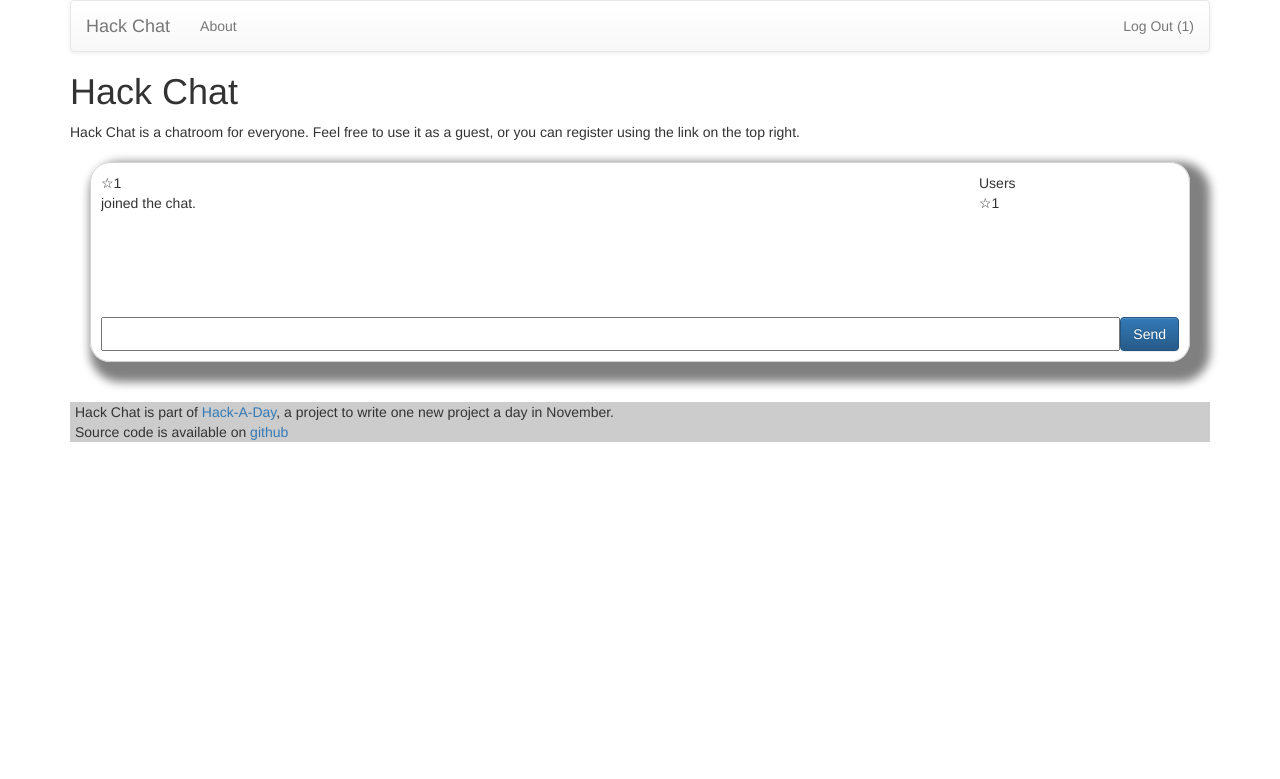
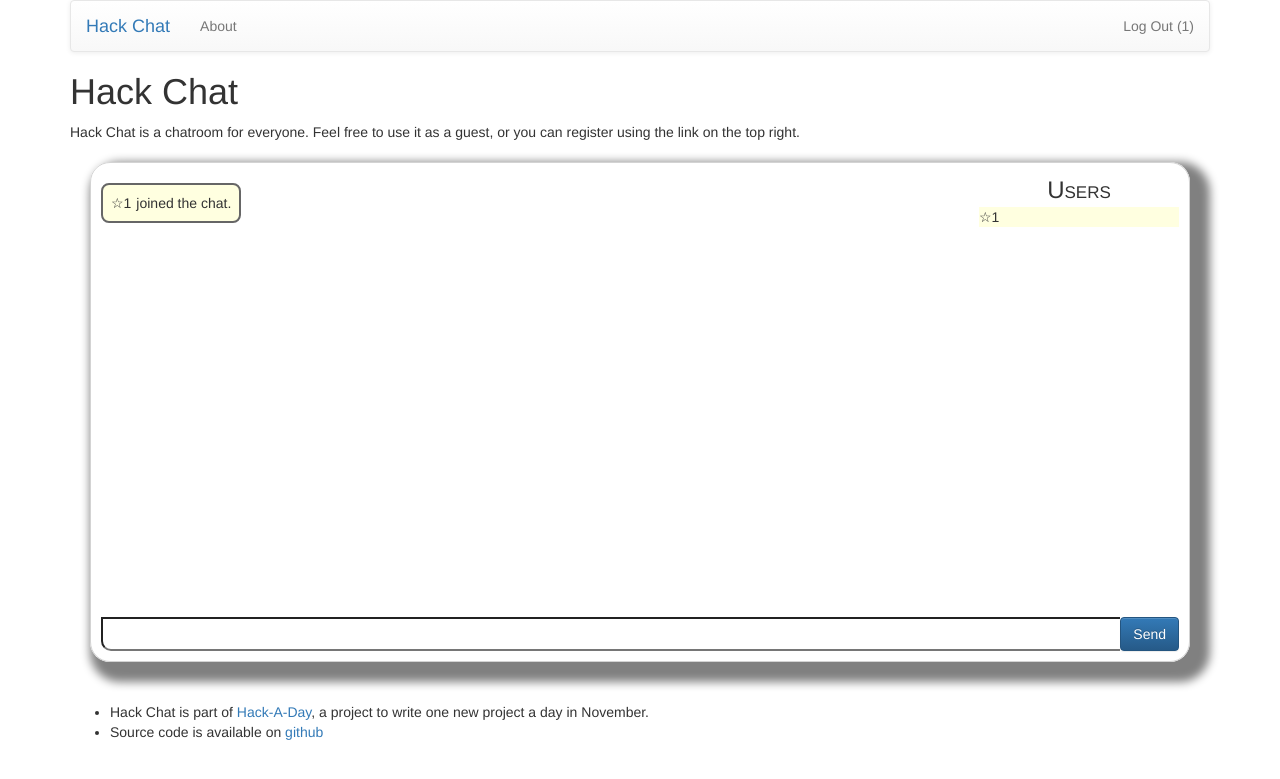
Before and after one commit to za3k/day04_chat, a Flask app: page / in a window 1280 px wide. Shown: the top 779 px of the page. Run offline with Flask 2, Linux system fonts and the light colour scheme; the visitor is signed in with stand-in values (Sample User, id 1); data that the repository does not hold is empty; some libraries are stand-ins or nearby versions.

Commit message:
Make prettier

```diff
--- a/app.py
+++ b/app.py
@@ -15,11 +15,13 @@
 
 class Peer():
     peers = {}
-    def __init__(self, display_name):
+    def __init__(self, color, username, display_name):
         self.display_name = display_name
         self.id = "client"+str(random.randint(10000,99999))
         self.lastseen = datetime.now()
         self.messages = []
+        self.color = color
+        self.username = username
         Peer.peers[self.id] = self
     def receive_message(self, message):
         self.messages.append(message)
@@ -32,6 +34,8 @@
         return {
             "id": self.id,
             "displayName": self.display_name,
+			"username": self.username,
+            "color": self.color,
         }
     @classmethod
     def find(cls, id):
@@ -55,7 +59,7 @@
 
 @ajax("/ajax/connect")
 def ajax_connect(json):
-    me = Peer(display_name=json["displayName"])
+    me = Peer(display_name=json["displayName"], color=json["color"], username=json["username"])
     return {
         "id": me.id,
         "peers": Peer.get_all(),
--- a/static/hackchat.js
+++ b/static/hackchat.js
@@ -1,5 +1,7 @@
 // Adapted closely from https://webrtc.github.io/samples/src/content/datachannel/messaging/main.js
 function random_username() { return `guest${Math.floor(Math.random()*1000)}`; }
+availableColors = ["lightblue", "pink", "lightgreen"];
+function random_color() { return availableColors[Math.floor(Math.random()*availableColors.length)]; }
 
 class ServerTalk {
     constructor(messagebox, userbox) {
@@ -9,28 +11,40 @@
         this.userbox = userbox;
         this.displayName = random_username();
         this.peerDivs = {};
+		this.color = random_color();
     }
 
+	setColor(color) {
+		this.color = color;
+	}
+
     setUsername(username) {
+		this.username = username;
         if (window.loggedIn && username == "zachary") {
             this.displayName = "✬"+username;
         } else if (window.loggedIn) {
             this.displayName = "☆"+username;
         } else {
-            this.displayName = "~" + username;
+            this.displayName = username;
         }
     }
 
     makeMessageDiv(message) {
-		let extraClass="";
-        //let extraClass = "message-notme tri-right border btm-left-in text-box";
-        //if (message.from == this.displayName) extraClass = "message-me tri-right border btm-right-in text-box";
-
-        return $(`<div class="message message-${message.type} ${extraClass}"><div class="author">${message.from}</div><div class="message-text">${message.message}</div></div>`);
+        if (message.from == this.displayName) {
+        	let extraClass = "message-me";
+        	return $(`<div class="message message-${message.type} ${extraClass}"><div class="author">${message.from}</div><div class="message-text">${message.message}</div></div>`);
+		} else {
+        	let extraClass = "message-notme";
+        	return $(`<div class="message-outer"><div class="spacer"></div><div class="message message-${message.type} ${extraClass}" style="background-color: ${message.color}"><div class="author">${message.from}</div><div class="message-text">${message.message}</div></div></div>`);
+		}
     }
 
     makePeerDiv(peer) {
-        return $(`<div class="user">${peer.displayName}</div>`);
+        if (peer.id == this.id) {
+            return $(`<div class="user" style="background-color: lightyellow;">${peer.displayName}</div>`);
+        } else {
+            return $(`<div class="user" style="background-color: ${peer.color}">${peer.displayName}</div>`);
+        }
     }
 
     async ajax(url, data, success) {
@@ -48,6 +62,8 @@
     async connect() { this.ajax("/ajax/connect",
         {
             displayName: this.displayName,
+			username: this.username,
+			color: this.color,
         },
         (result) => {
             this._onReceiveResponse(result);
@@ -64,6 +80,7 @@
     async emote(message) {
         return await this.broadcast({
             from: this.displayName,
+            color: this.color,
             message: message,
             type: "emote"
         });
@@ -71,6 +88,7 @@
     async say(message) {
         return await this.broadcast({
             from: this.displayName,
+            color: this.color,
             message: message,
             type: "say"
         });
--- a/static/style.css
+++ b/static/style.css
@@ -4,7 +4,7 @@
 }*/
 
 .chat {
-    height: 200px;
+    height: 500px;
     border-radius: 20px;
     border: 1px solid lightgray;
     box-shadow: 10px 10px 10px 10px gray;
@@ -12,13 +12,15 @@
     padding: 10px;
 }
 
+.chat-top {
+	overflow-y: hidden;
+	height: 100%;
+}
+
 .message-box {
     overflow-y: hidden;
 }
 
-.user-box {
-    overflow-y: auto;
-}
 
 .flex-vert {
     display: flex;
@@ -52,92 +54,61 @@
 .message-me {
 	background-color: lightyellow;
 }
+.message-notme {
+	background-color: pink;
+}
+
+.message-outer {
+	display: flex;
+	flex-direction: row;
+}
+.message-outer > .spacer {
+	flex-grow: 1;
+	flex-shrink: 1;
+}
+
+.message {
+	border: 2px solid #666;
+	border-radius: 8px;
+	padding: 8px;
+	width: fit-content;
+}
+.message-box > * {
+	margin: 10px 10px 10px 0;
+}
+
+.author {
+	font-variant: small-caps;
+	display: inline-block;
+}
+.author {
+	margin-right: 5px;
+}
+
+.message-text {
+	display: inline-block;
+}
 
 .message-notme {
 	background-color: lightblue;
 }
 
-/* Thanks to https://codepen.io/Founts/pen/AJyVOr for the chat bubbles */
-
-.text-box {
-	margin: 40px;
-	display: inline-block;
-	/*position: relative;*/
-	height: auto;
+.input-box {
+	border-radius: 0 0 0 10px;
+	border-right-width: 0;
 }
 
-.border {
-	border: 8px solid #666;
+.btn {
+	border-radius: 0 0 10px 0;
 }
 
-/*Right triangle, placed bottom left side slightly in*/
-.tri-right.border.btm-left-in:before {
-	content: ' ';
-	position: absolute;
-	width: 0;
-	height: 0;
-	left: 30px;
-	right: auto;
-	top: auto;
-	bottom: -40px;
-	border: 20px solid;
-	border-color: #666 transparent transparent #666;
-}
-.tri-right.btm-left-in:after{
-	content: ' ';
-	position: absolute;
-	width: 0;
-	height: 0;
-	left: 38px;
-	right: auto;
-	top: auto;
-	bottom: -20px;
-	border: 12px solid;
-	border-color: lightyellow transparent transparent lightyellow;
+.user-header {
+    font-variant: small-caps;
+    font-size: x-large;
+    text-align: center;
 }
 
-/*Right triangle, placed bottom right side slightly in*/
-.tri-right.border.btm-right-in:before {
-	content: ' ';
-	position: absolute;
-	width: 0;
-	height: 0;
-	left: auto;
-	right: 30px;
-	bottom: -40px;
-	border: 20px solid;
-	border-color: #666 #666 transparent transparent;
+.user-box {
+    overflow-y: auto;
+    font-variant:small-caps;
 }
-.tri-right.btm-right-in:after{
-	content: ' ';
-	position: absolute;
-	width: 0;
-	height: 0;
-	left: auto;
-	right: 38px;
-	bottom: -20px;
-	border: 12px solid;
-	border-color: lightyellow lightyellow transparent transparent;
-}
-
-
-/* -- All Hack-A-Day projects -- */
-.about {
-    white-space: pre-wrap;
-}
-.footer {
-    background-color: rgba(0,0,0,0.2);
-    margin-top: 20px;
-}
-.footer ul {
-    list-style: none;
-    padding-left: 5px;
-}
-
-.navbar-brand-link a {
-    color: #777;
-}
-.navbar-brand-link a:hover {
-    color: #000;
-    text-decoration: none;
-}
--- a/templates/index.html
+++ b/templates/index.html
@@ -10,13 +10,13 @@
         <div class="chat-top flex-horiz">
             <div id="messagebox" class="message-box"></div>
             <div class="user-container">
-                Users
+                <div class="user-header">Users</div>
                 <div id="userbox" class="user-box"></div>
             </div>
         </div>
         <div class="chat-bottom flex-horiz">
         <div class="compose flex-horiz" style="{% if not current_user.is_authenticated %}display: none;{% endif %}">
-            <input id="message" class="message-box"/>
+            <input id="message" class="input-box"/>
             <input class="btn btn-primary" type="button" value="Send" id="sendbutton"/>
         </div>
     {% if current_user.is_authenticated %}
@@ -24,8 +24,8 @@
     {% else %}
         <div id="guestlogin" class="flex-horiz">
         <div class="flex-horiz">
-            <label for="username" class="nogrow">Username</label>
-            <input placeholder="guest123" id="username"/>
+            <!--<label for="username" class="nogrow">Username</label>-->
+            <input placeholder="username, such as guest123" id="username" class="input-box"/>
         </div>
         <input class="btn btn-primary" type="button" value="Connect" id="connect"/>
         </div>
```
